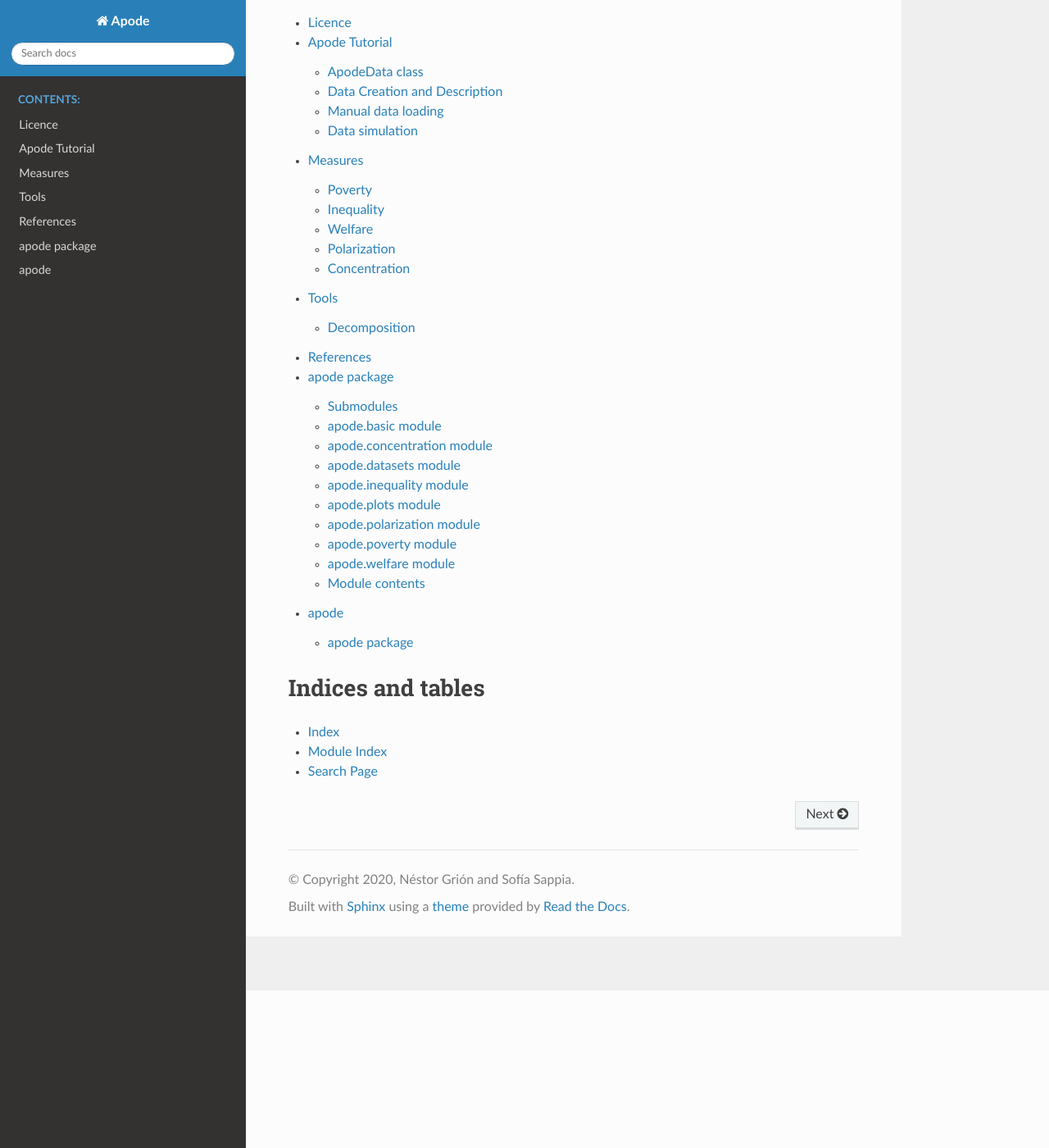
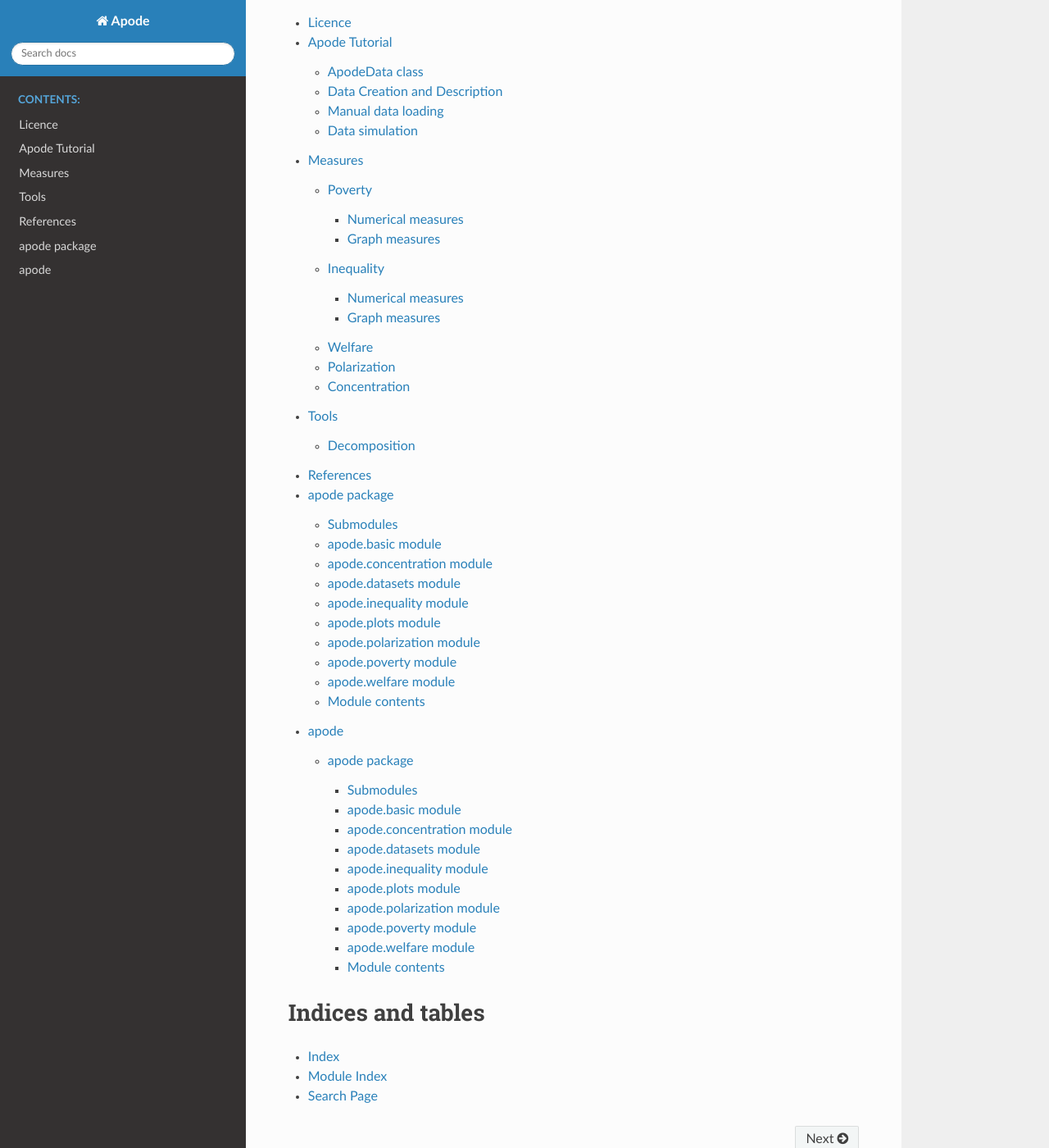
Before and after one commit to ngrion/apode, a Sphinx documentation site: the page built from docs/source/index.rst, in a window 1280 px wide and 1400 px high, scrolled down 192 px. Shown: the whole window at 82% size. Built offline with Sphinx 7.4.7 and the Read the Docs theme 2.0.0, drawn with Linux system fonts in a browser that asks for light colours.

Commit message:
Update doc

```diff
--- a/docs/source/conf.py
+++ b/docs/source/conf.py
@@ -13,15 +13,15 @@
 import os
 import sys
 # sys.path.insert(0, os.path.abspath('.'))
-sys.path.insert(0, os.path.abspath('..'))
+# sys.path.insert(0, os.path.abspath('..'))
 
 import pathlib
 
 # this path is pointing to project/docs/source
-# CURRENT_PATH = pathlib.Path(os.path.abspath(os.path.dirname(__file__)))
-# APODE_PATH = CURRENT_PATH.parent.parent
+CURRENT_PATH = pathlib.Path(os.path.abspath(os.path.dirname(__file__)))
+APODE_PATH = CURRENT_PATH.parent.parent
 
-# sys.path.insert(0, str(APODE_PATH))
+sys.path.insert(0, str(APODE_PATH))
 
 
 # -- Project information -----------------------------------------------------
--- a/docs/source/index.rst
+++ b/docs/source/index.rst
@@ -7,7 +7,7 @@ Welcome to Apode's documentation!
 =================================
 
 .. toctree::
-   :maxdepth: 2
+   :maxdepth: 3
    :caption: Contents:
 
    licence
```
